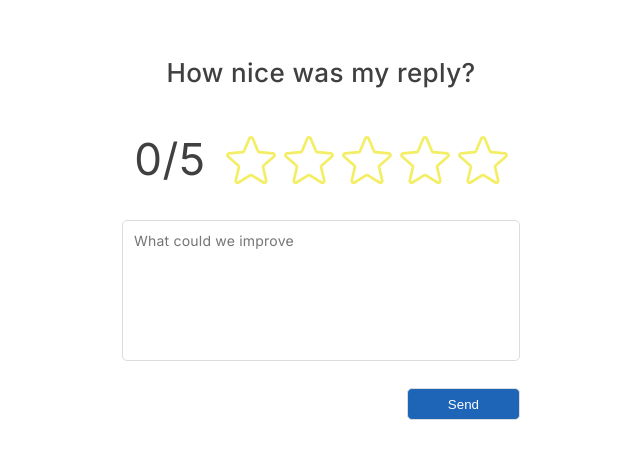
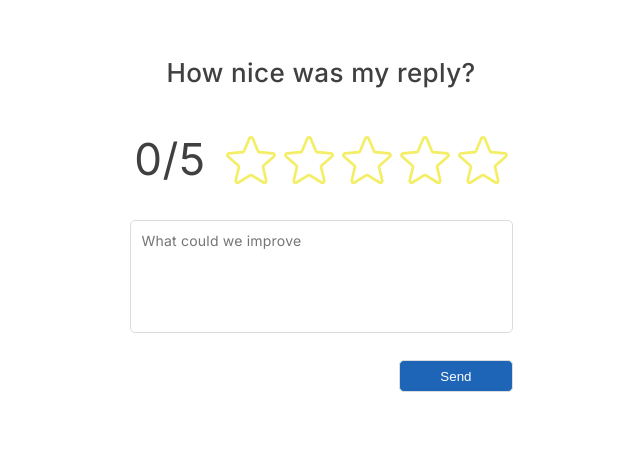
Before and after one commit to pklgn/dotnet-practice-labs, a React (Vite) app in the folder lab7/: page / in a window 1280 px wide. Shown: the top 458 px of the page, without its empty margins (319-959 px from the left). Built offline with nearby package versions, Linux system fonts and the light colour scheme.

Commit message:
[lab7] add textAreaHeight state and reduce DOM interaction #13

```diff
--- a/lab7/src/components/Common/Textarea/Textarea.module.css
+++ b/lab7/src/components/Common/Textarea/Textarea.module.css
@@ -1,8 +1,11 @@
 .textarea {
+  box-sizing: border-box;
   min-width: 383px;
   min-height: 113px;
   padding-top: 11px;
+  padding-bottom: 11px;
   padding-left: 11px;
+  overflow: hidden;
   font-family: Inter;
   font-size: 14px;
   font-style: normal;
--- a/lab7/src/components/Common/Textarea/Textarea.tsx
+++ b/lab7/src/components/Common/Textarea/Textarea.tsx
@@ -1,5 +1,11 @@
+import {
+    CSSProperties,
+    ChangeEvent,
+    useLayoutEffect,
+    useRef,
+    useState,
+} from "react";
 import styles from "./Textarea.module.css";
-import { useEffect, useRef } from "react";
 
 type TextareaProps = {
     value?: string;
@@ -9,23 +15,42 @@ type TextareaProps = {
 };
 
 function Textarea(props: TextareaProps) {
+    const [textAreaHeight, setTextAreaHeight] = useState<number | null>();
     const textareaRef = useRef<HTMLTextAreaElement>(null);
 
-    useEffect(() => {
+    const handleTextChange = (event: ChangeEvent<HTMLTextAreaElement>) => {
+        props.onChange(event);
+        setTextAreaHeight(null);
+    };
+
+    useLayoutEffect(() => {
         if (textareaRef.current) {
-            textareaRef.current.style.height = "inherit";
-            const scrollHeight = textareaRef.current.scrollHeight;
-            textareaRef.current.style.height = scrollHeight + "px";
+            setTextAreaHeight(null);
         }
-    });
+    }, []);
+
+    useLayoutEffect(() => {
+        if (textareaRef.current) {
+            if (textareaRef.current.value) {
+                setTextAreaHeight(textareaRef.current.scrollHeight);
+            } else {
+                setTextAreaHeight(null);
+            }
+        }
+    }, [props.value]);
+
+    const textAreaStyles: CSSProperties = {
+        height: textAreaHeight ? `${textAreaHeight}px` : "inherit",
+    };
 
     return (
         <textarea
             ref={textareaRef}
             className={`${styles.textarea} ${props.className ?? ""}`}
             placeholder="What could we improve"
-            onChange={props.onChange}
+            onChange={handleTextChange}
             value={props.value}
+            style={textAreaStyles}
         />
     );
 }
```
Also changed, not shown: 1 other file (tests, documents, lock files or other folders).
